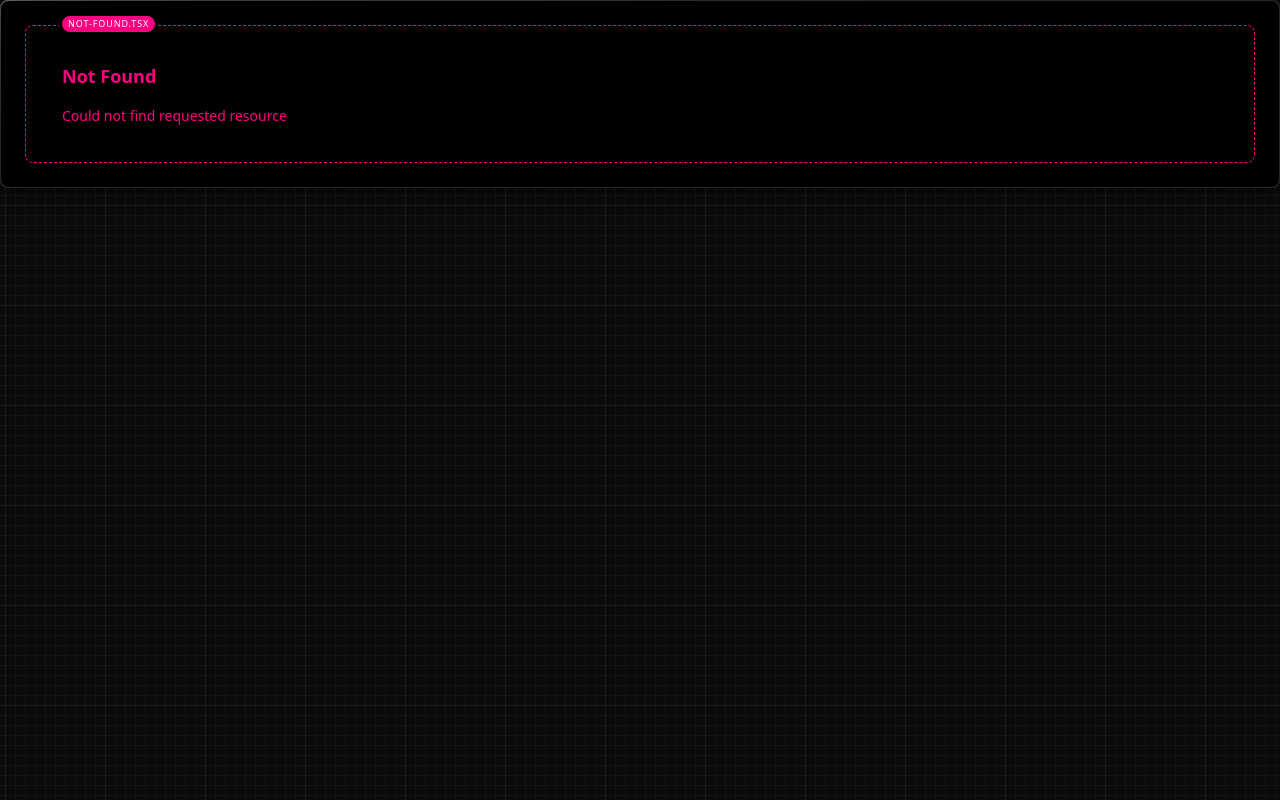
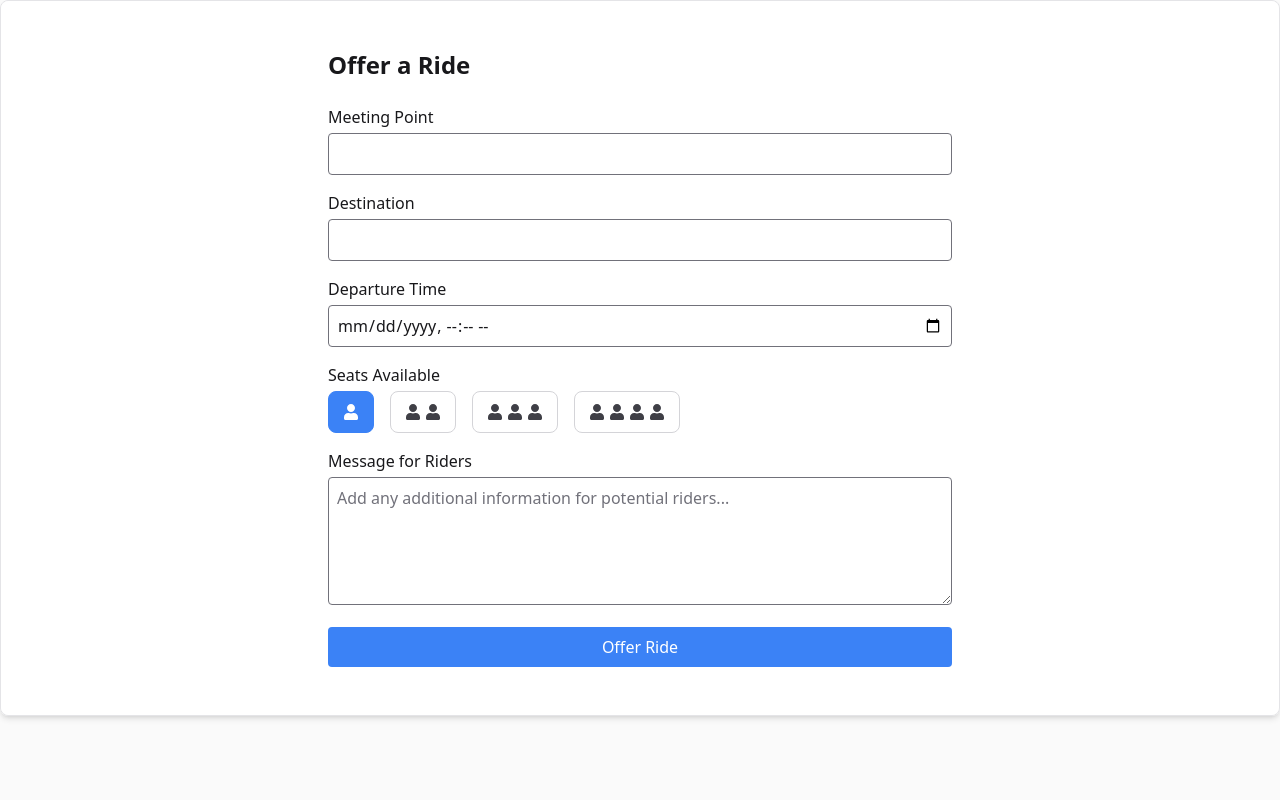
Before and after one commit to jjhliu2001/app-directory, a Next.js app: page /offer-a-ride in a window 1280 px wide. Before the commit this address had no page. Built offline with nearby package versions, Linux system fonts and the light colour scheme.

Commit message:
feat: offer a ride frontend

```diff
--- a/app/layout.tsx
+++ b/app/layout.tsx
@@ -1,26 +1,26 @@
-import '#/styles/globals.css';
-import { AddressBar } from '#/ui/address-bar';
-import Byline from '#/ui/byline';
-import { GlobalNav } from '#/ui/global-nav';
-import { Metadata } from 'next';
+import "#/styles/globals.css";
+import { AddressBar } from "#/ui/address-bar";
+import Byline from "#/ui/byline";
+import { GlobalNav } from "#/ui/global-nav";
+import { Metadata } from "next";
 
 // TODO - Jen
 export const metadata: Metadata = {
   title: {
-    default: 'Next.js App Router',
-    template: '%s | Next.js App Router',
+    default: "Next.js App Router",
+    template: "%s | Next.js App Router",
   },
-  metadataBase: new URL('https://app-router.vercel.app'),
+  metadataBase: new URL("https://app-router.vercel.app"),
   description:
-    'A playground to explore new Next.js App Router features such as nested layouts, instant loading states, streaming, and component level data fetching.',
+    "A playground to explore new Next.js App Router features such as nested layouts, instant loading states, streaming, and component level data fetching.",
   openGraph: {
-    title: 'Next.js App Router Playground',
+    title: "Next.js App Router Playground",
     description:
-      'A playground to explore new Next.js App Router features such as nested layouts, instant loading states, streaming, and component level data fetching.',
+      "A playground to explore new Next.js App Router features such as nested layouts, instant loading states, streaming, and component level data fetching.",
     images: [`/api/og?title=Next.js App Router`],
   },
   twitter: {
-    card: 'summary_large_image',
+    card: "summary_large_image",
   },
 };
 
@@ -30,8 +30,8 @@ export default function RootLayout({
   children: React.ReactNode;
 }) {
   return (
-    <html lang="en" className="[color-scheme:dark]">
-      <body className="overflow-y-scroll bg-gray-1100 bg-[url('/grid.svg')] pb-36">
+    <html lang="en" className="[color-scheme:light]">
+      <body className="overflow-y-scroll bg-gray-50">
         {/* <GlobalNav />
 
         <div className="lg:pl-72">
@@ -42,8 +42,10 @@ export default function RootLayout({
               </div>
             </div> */}
 
-        <div className="rounded-lg bg-vc-border-gradient p-px shadow-lg shadow-black/20">
-          <div className="rounded-lg bg-black p-3.5 lg:p-6">{children}</div>
+        <div className="rounded-lg border border-gray-200 shadow-md">
+          <div className="rounded-lg bg-white p-3.5 lg:p-6 text-gray-900">
+            {children}
+          </div>
         </div>
         {/* <Byline /> */}
         {/* </div>
--- /dev/null
+++ b/app/offer-a-ride/page.tsx
@@ -0,0 +1,118 @@
+"use client";
+
+import { useForm } from "react-hook-form";
+import { FaUser } from "react-icons/fa";
+
+type FormData = {
+  meetingPoint: string;
+  destination: string;
+  departureTime: string;
+  seatsAvailable: number;
+  message: string;
+};
+
+export default function OfferRidePage() {
+  const { register, handleSubmit, watch, setValue } = useForm<FormData>({
+    defaultValues: {
+      meetingPoint: "",
+      destination: "",
+      departureTime: "",
+      seatsAvailable: 1,
+      message: "",
+    },
+  });
+
+  const seatsAvailable = watch("seatsAvailable");
+
+  const onSubmit = async (data: FormData) => {
+    // TODO: Handle form submission
+    console.log(data);
+  };
+
+  return (
+    <main className="max-w-2xl mx-auto p-6">
+      <h1 className="text-2xl font-bold mb-6">Offer a Ride</h1>
+
+      <form onSubmit={handleSubmit(onSubmit)} className="space-y-4">
+        <div>
+          <label htmlFor="meetingPoint" className="block mb-1">
+            Meeting Point
+          </label>
+          <input
+            type="text"
+            id="meetingPoint"
+            {...register("meetingPoint", { required: true })}
+            className="w-full p-2 border rounded"
+          />
+        </div>
+
+        <div>
+          <label htmlFor="destination" className="block mb-1">
+            Destination
+          </label>
+          <input
+            type="text"
+            id="destination"
+            {...register("destination", { required: true })}
+            className="w-full p-2 border rounded"
+          />
+        </div>
+
+        <div>
+          <label htmlFor="departureTime" className="block mb-1">
+            Departure Time
+          </label>
+          <input
+            type="datetime-local"
+            id="departureTime"
+            {...register("departureTime", { required: true })}
+            className="w-full p-2 border rounded"
+          />
+        </div>
+
+        <div>
+          <label className="block mb-1">Seats Available</label>
+          <div className="flex gap-4">
+            {[1, 2, 3, 4].map((seats) => (
+              <button
+                key={seats}
+                type="button"
+                onClick={() => setValue("seatsAvailable", seats)}
+                className={`flex items-center justify-center p-3 border rounded-lg ${
+                  seatsAvailable === seats
+                    ? "bg-blue-500 text-white border-blue-500"
+                    : "bg-white text-gray-700 border-gray-300 hover:border-blue-500"
+                }`}
+              >
+                <div className="flex items-center">
+                  {[...Array(seats)].map((_, i) => (
+                    <FaUser key={i} className="mx-0.5" />
+                  ))}
+                </div>
+              </button>
+            ))}
+          </div>
+        </div>
+
+        <div>
+          <label htmlFor="message" className="block mb-1">
+            Message for Riders
+          </label>
+          <textarea
+            id="message"
+            {...register("message")}
+            className="w-full p-2 border rounded h-32"
+            placeholder="Add any additional information for potential riders..."
+          />
+        </div>
+
+        <button
+          type="submit"
+          className="w-full bg-blue-500 text-white py-2 px-4 rounded hover:bg-blue-600 transition-colors"
+        >
+          Offer Ride
+        </button>
+      </form>
+    </main>
+  );
+}
--- a/app/page.tsx
+++ b/app/page.tsx
@@ -1,4 +1,4 @@
-import Link from 'next/link';
+import Link from "next/link";
 
 export default function Page() {
   return (
--- a/package.json
+++ b/package.json
@@ -26,6 +26,8 @@
     "next": "^15.0.2",
     "react": "^18.3.1",
     "react-dom": "^18.3.1",
+    "react-hook-form": "7.53.1",
+    "react-icons": "5.3.0",
     "server-only": "0.0.1",
     "styled-components": "6.1.8",
     "use-count-up": "3.0.1",
--- a/prettier.config.js
+++ b/prettierrc.js
@@ -1,9 +1,9 @@
 module.exports = {
-  arrowParens: 'always',
+  arrowParens: "always",
   semi: true,
-  trailingComma: 'all',
+  trailingComma: "all",
   singleQuote: true,
   // pnpm doesn't support plugin autoloading
   // https://github.com/tailwindlabs/prettier-plugin-tailwindcss#installation
-  plugins: ['prettier-plugin-tailwindcss'],
+  plugins: ["prettier-plugin-tailwindcss"],
 };
```
Also changed, not shown: 1 other file (tests, documents, lock files or other folders).
